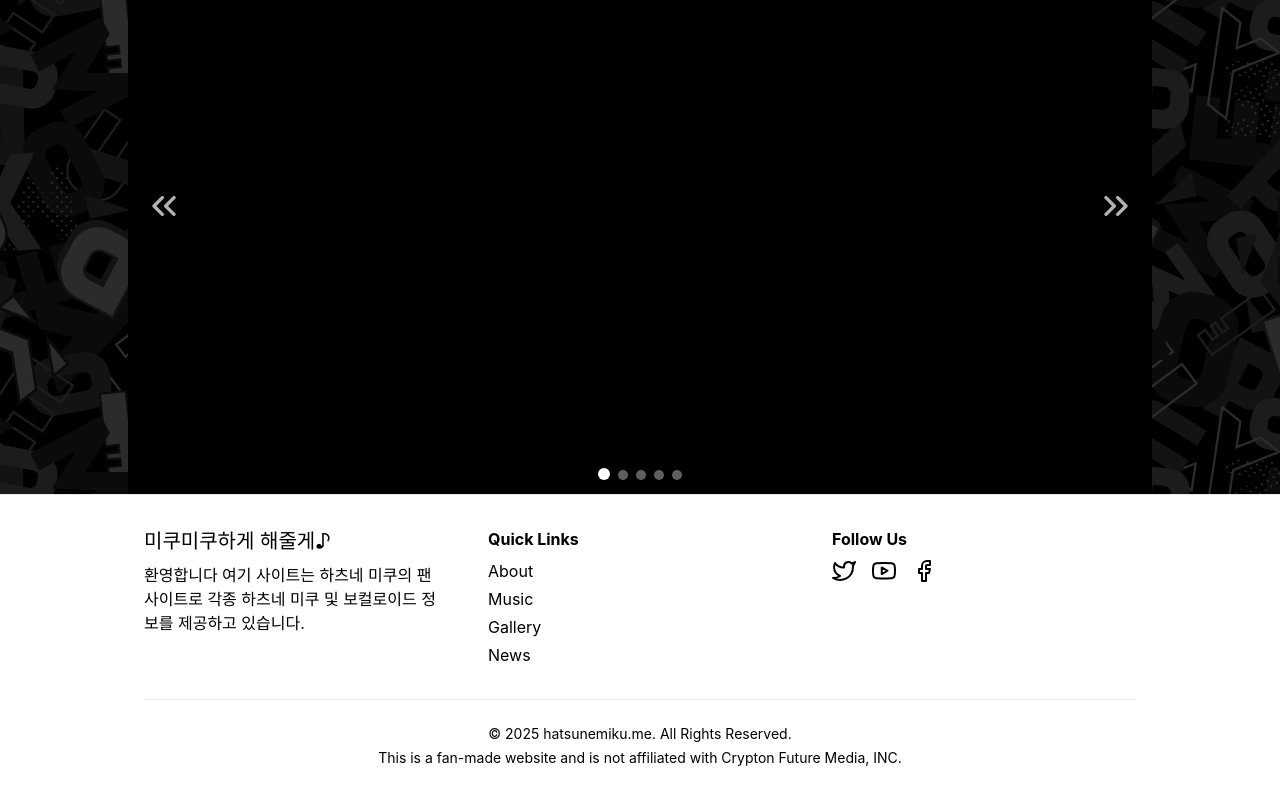
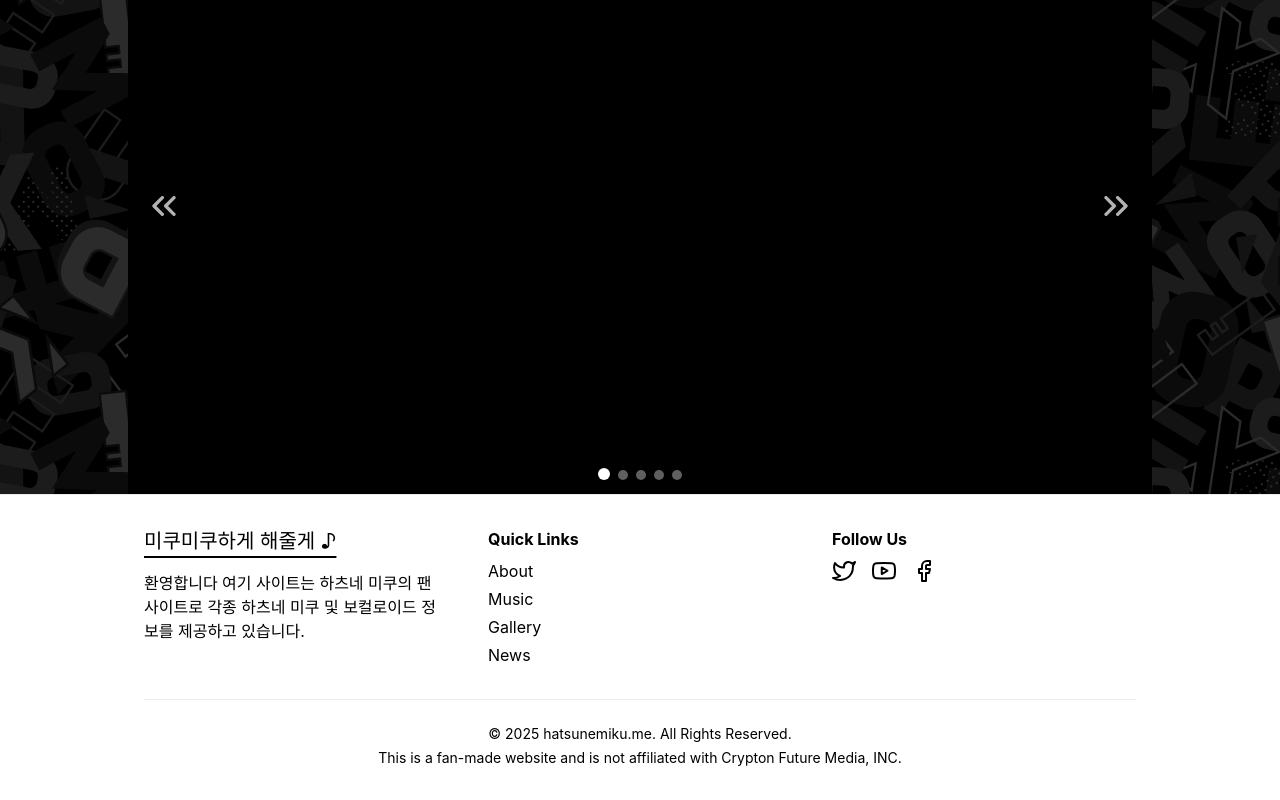
Before and after one commit to laterre39/hatsunemiku-me-service-2025, a Next.js app: page / in a window 1280 px wide. Shown: the part 326-1126 px from the top of the page. Built offline with nearby package versions, Linux system fonts and the light colour scheme.

Commit message:
design: 불필요한 코드 제거 및 디자인 요소 수정

```diff
--- a/src/components/Footer.tsx
+++ b/src/components/Footer.tsx
@@ -7,8 +7,8 @@ export function Footer() {
       <div className="container mx-auto max-w-5xl px-4 py-8">
         <div className="grid grid-cols-1 md:grid-cols-3 gap-10">
           <div>
-            <h4 className="font-lobster text-xl text-miku-turquoise">미쿠미쿠하게 해줄게♪</h4>
-            <p className="mt-2 text-miku-gray">환영합니다 여기 사이트는 하츠네 미쿠의 팬 사이트로 각종 하츠네 미쿠 및 보컬로이드 정보를 제공하고 있습니다.</p>
+            <h4 className="text-xl underline underline-offset-8 text-miku-turquoise">미쿠미쿠하게 해줄게 ♪</h4>
+            <p className="mt-4 text-miku-gray">환영합니다 여기 사이트는 하츠네 미쿠의 팬 사이트로 각종 하츠네 미쿠 및 보컬로이드 정보를 제공하고 있습니다.</p>
           </div>
           <div>
             <h4 className="font-bold text-miku-dark">Quick Links</h4>
```
